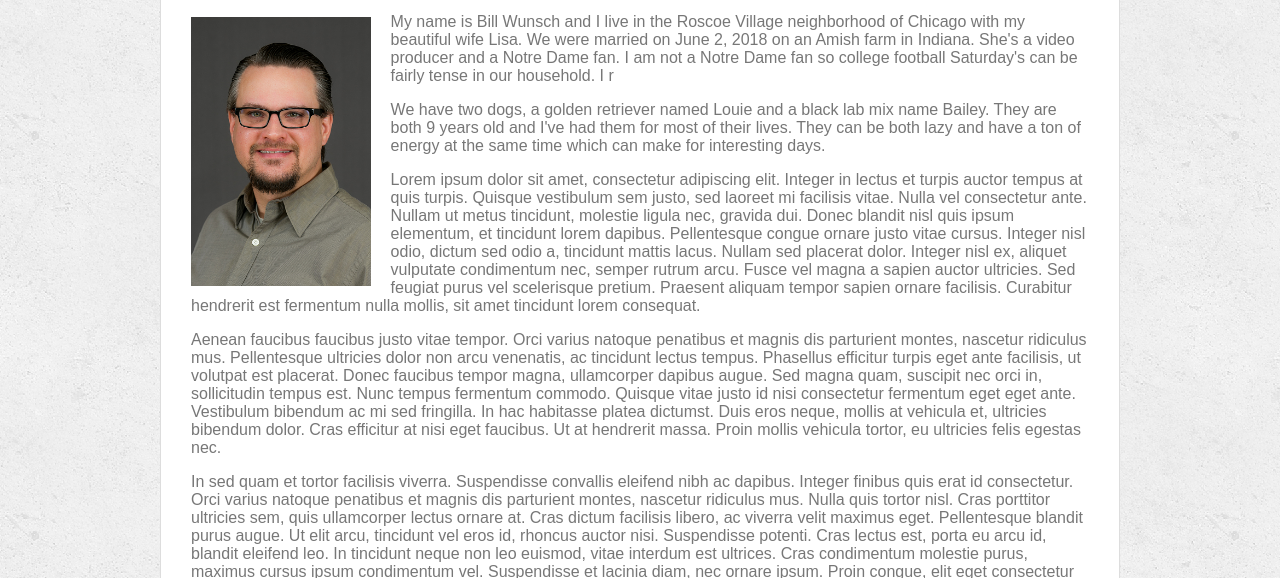
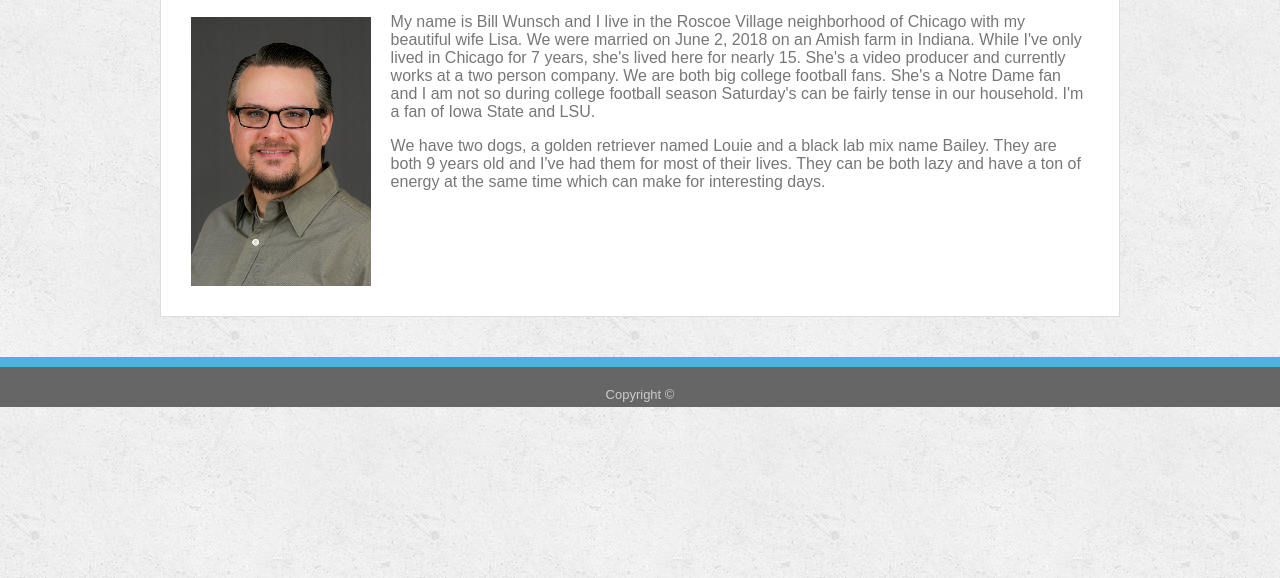
Before and after one commit to wwunsch23/Basic-Portfolio, a plain HTML site: page index.html in a window 1280 px wide. Shown: the part 222-800 px from the top of the page. Drawn offline with Linux system fonts and the light colour scheme.

Commit message:
Updates to About Me text

```diff
--- a/index.html
+++ b/index.html
@@ -27,41 +27,14 @@
         <img id="headshot" src="assets/images/Sullivan Cotter and Associates Chicago Headshots-8_small.png">
         <p>
             My name is Bill Wunsch and I live in the Roscoe Village neighborhood of Chicago with my beautiful wife Lisa. We were married
-            on June 2, 2018 on an Amish farm in Indiana. She's a video producer and a Notre Dame fan. I am not a Notre Dame
-            fan so college football Saturday's can be fairly tense in our household. I r
+            on June 2, 2018 on an Amish farm in Indiana. While I've only lived in Chicago for 7 years, she's lived here for nearly 15.
+            She's a video producer and currently works at a two person company. We are both big college football fans. She's a Notre Dame
+            fan and I am not so during college football season Saturday's can be fairly tense in our household. I'm a fan of Iowa State and LSU.
         </p>
         <p>
             We have two dogs, a golden retriever named Louie and a black lab mix name Bailey. They are both 9 years old and I've had
             them for most of their lives. They can be both lazy and have a ton of energy at the same time which can make
             for interesting days.
-        </p>
-        <p>
-            Lorem ipsum dolor sit amet, consectetur adipiscing elit. Integer in lectus et turpis auctor tempus at quis turpis. Quisque
-            vestibulum sem justo, sed laoreet mi facilisis vitae. Nulla vel consectetur ante. Nullam ut metus tincidunt,
-            molestie ligula nec, gravida dui. Donec blandit nisl quis ipsum elementum, et tincidunt lorem dapibus. Pellentesque
-            congue ornare justo vitae cursus. Integer nisl odio, dictum sed odio a, tincidunt mattis lacus. Nullam sed placerat
-            dolor. Integer nisl ex, aliquet vulputate condimentum nec, semper rutrum arcu. Fusce vel magna a sapien auctor
-            ultricies. Sed feugiat purus vel scelerisque pretium. Praesent aliquam tempor sapien ornare facilisis. Curabitur
-            hendrerit est fermentum nulla mollis, sit amet tincidunt lorem consequat.
-        </p>
-        <p>
-            Aenean faucibus faucibus justo vitae tempor. Orci varius natoque penatibus et magnis dis parturient montes, nascetur ridiculus
-            mus. Pellentesque ultricies dolor non arcu venenatis, ac tincidunt lectus tempus. Phasellus efficitur turpis
-            eget ante facilisis, ut volutpat est placerat. Donec faucibus tempor magna, ullamcorper dapibus augue. Sed magna
-            quam, suscipit nec orci in, sollicitudin tempus est. Nunc tempus fermentum commodo. Quisque vitae justo id nisi
-            consectetur fermentum eget eget ante. Vestibulum bibendum ac mi sed fringilla. In hac habitasse platea dictumst.
-            Duis eros neque, mollis at vehicula et, ultricies bibendum dolor. Cras efficitur at nisi eget faucibus. Ut at
-            hendrerit massa. Proin mollis vehicula tortor, eu ultricies felis egestas nec.
-        </p>
-        <p>
-            In sed quam et tortor facilisis viverra. Suspendisse convallis eleifend nibh ac dapibus. Integer finibus quis erat id consectetur.
-            Orci varius natoque penatibus et magnis dis parturient montes, nascetur ridiculus mus. Nulla quis tortor nisl.
-            Cras porttitor ultricies sem, quis ullamcorper lectus ornare at. Cras dictum facilisis libero, ac viverra velit
-            maximus eget. Pellentesque blandit purus augue. Ut elit arcu, tincidunt vel eros id, rhoncus auctor nisi. Suspendisse
-            potenti. Cras lectus est, porta eu arcu id, blandit eleifend leo. In tincidunt neque non leo euismod, vitae interdum
-            est ultrices. Cras condimentum molestie purus, maximus cursus ipsum condimentum vel. Suspendisse et lacinia diam,
-            nec ornare ipsum. Proin congue, elit eget consectetur lobortis, dolor mi efficitur leo, id consequat nisl risus
-            eget ipsum.
         </p>
     </div>
 
```
